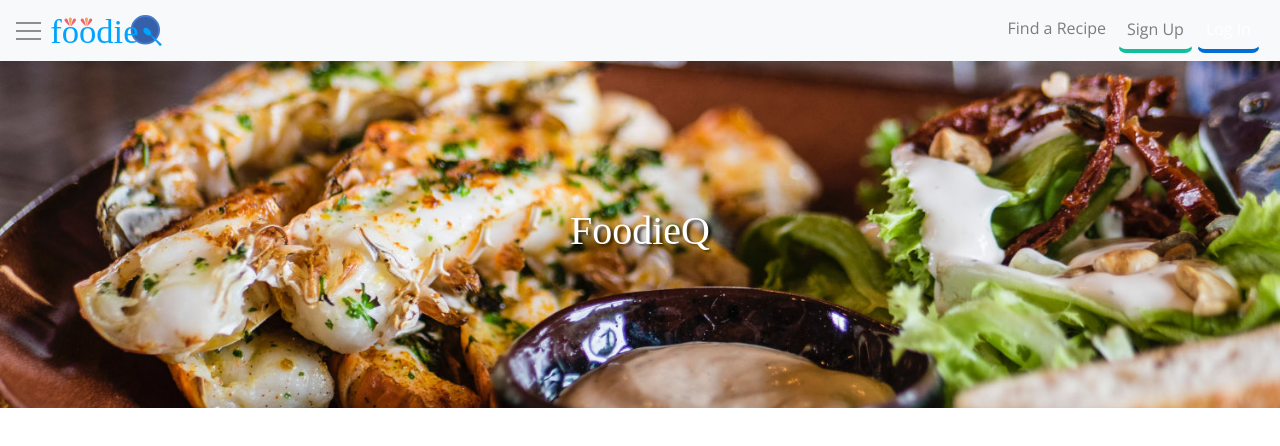
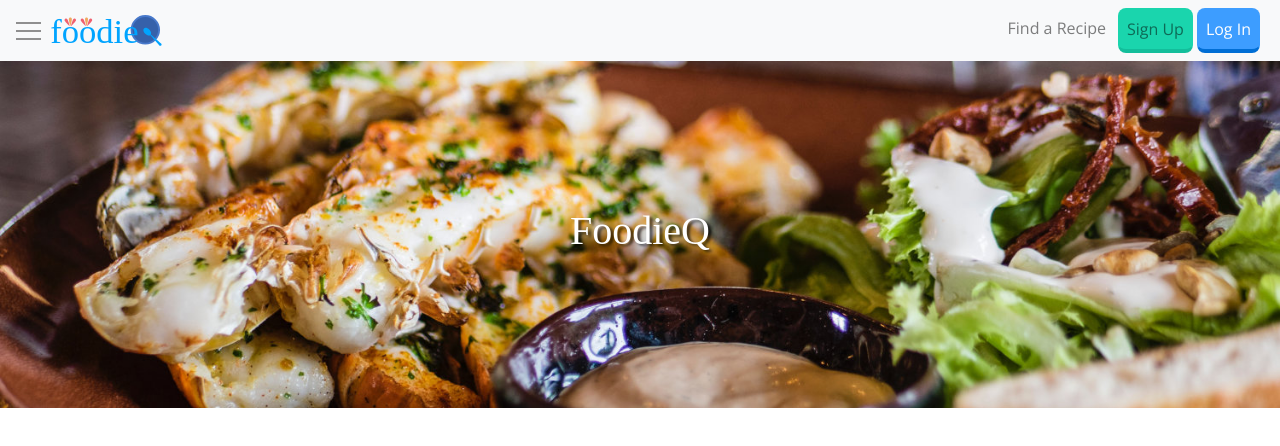
Before and after one commit to Nick-Damico/foodieQ-react, a React (Create React App) app: page / in a window 1280 px wide. Shown: the top 446 px of the page. Built offline with nearby package versions, Linux system fonts and the light colour scheme; a web font is replaced by a local one.

Commit message:
refactored navigation buttons to use CSS variable colors moved button designs to index.css.

```diff
--- a/src/components/NavigationBar.css
+++ b/src/components/NavigationBar.css
@@ -29,24 +29,6 @@
   clip: rect(1px, 1px, 1px, 1px);
 }
 
-.nav-link__login {
-  border-bottom-color: #006ED5;
-}
-
-.nav-link__login:hover {
-  background-color: #006ED5;
-  border-bottom-color: #0882FF;
-}
-
-.nav-link__sign-up {
-  border-bottom-color: #13BE9B;
-}
-
-.nav-link__sign-up:hover {
-  background-color: #13BE9B;
-  border-bottom-color: #1DE8BF;
-}
-
 @media (min-width: 500px) {
   .nav-link {
     position: initial;
--- a/src/components/NavigationBar.js
+++ b/src/components/NavigationBar.js
@@ -35,7 +35,7 @@ class NavigationBar extends Component {
           <NavItem>
             <Link
               to="/signup"
-              className="nav-link btn nav-link__sign-up mint-green text-black"
+              className="btn nav-link signup-button text-black"
               onClick={this.toggle}
             >
               Sign Up
@@ -44,7 +44,7 @@ class NavigationBar extends Component {
           <NavItem>
             <Link
               to="/login"
-              className="nav-link btn nav-link__login blue text-white"
+              className="btn nav-link login-button text-white"
               onClick={this.toggleLogIn}
             >
               Log In
--- a/src/index.css
+++ b/src/index.css
@@ -23,6 +23,9 @@
   --foodieq-black:       #393939;
   --foodieq-drk-black:   #1A1A1A;
   --foodieq-lgt-black:   #545454;
+
+  --google-red:          #EF4759;
+  --google-drk-red:      #C51F31;
 }
 /* Removes 2px of horizontal scroll currently showing up with hiding 'login',
 'sign up' button on navigation bar, mobile only */
@@ -63,16 +66,31 @@ h1,h2,h3,h4,h5,h6 { font-family: 'Abhaya Libre', serif; }
 }
 
 .google-button {
-  background-color: #EF4759;
-  border-bottom-color: #EC2238;
+  background-color: var(--foodieq-red);
+  border-bottom-color: var(--foodieq-drk-red);
+}
+
+.google-button:hover {
+  background-color: var(--foodieq-drk-red);
+  border-bottom-color: var(--foodieq-red);
 }
 
 .login-button {
-  background-color: #0882ff;
-  border-bottom-color: #006ED5;
+  background-color: var(--foodieq-lgt-blue);
+  border-bottom-color: var(--foodieq-drk-blue);
+}
+
+.login-button:hover {
+  background-color: var(--foodieq-blue);
+  border-bottom-color: var(--foodieq-lgt-blue);
 }
 
 .signup-button {
-  background-color: #1DE8BF;
-  border-bottom-color: #13BE9B;
+  background-color: var(--foodieq-mint);
+  border-bottom-color: var(--foodieq-drk-mint);
 }
+
+.signup-button:hover {
+  background-color: var(--foodieq-drk-mint);
+  border-bottom-color: var(--foodieq-mint);
+}
```
